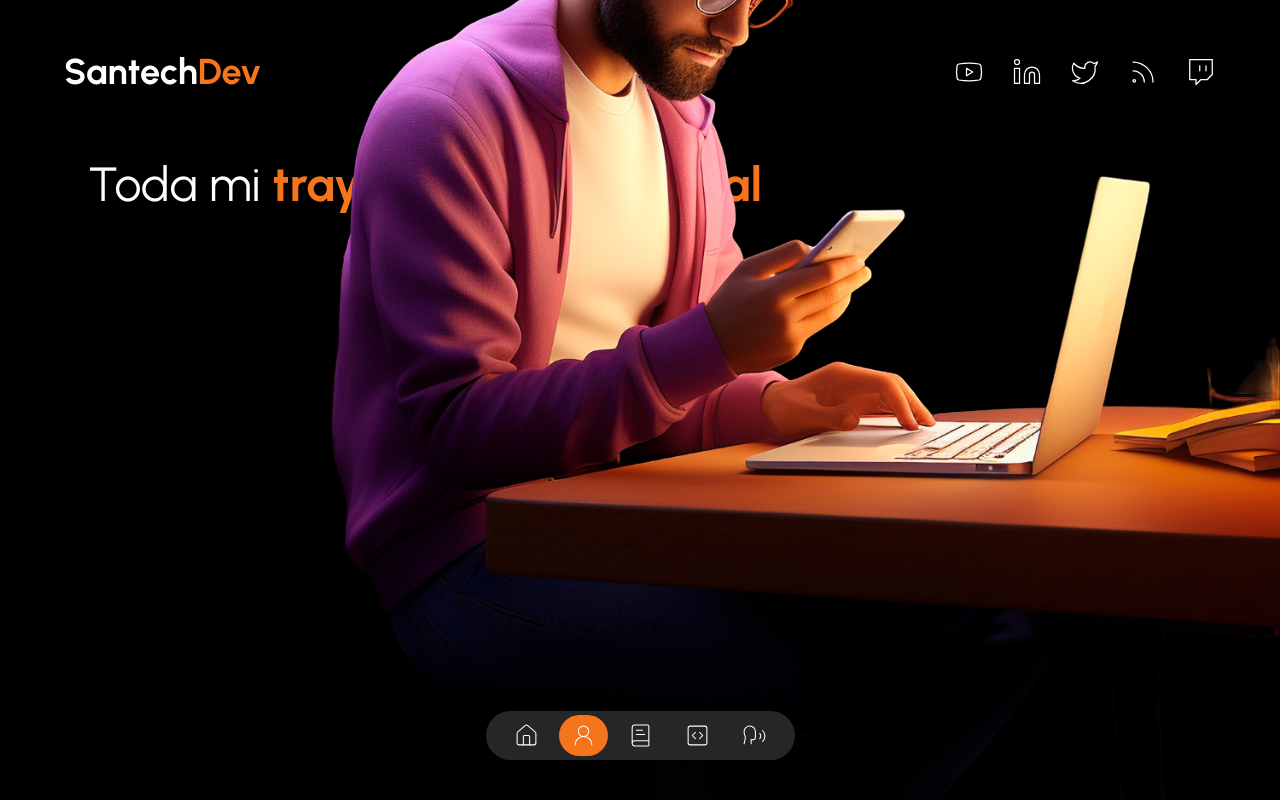
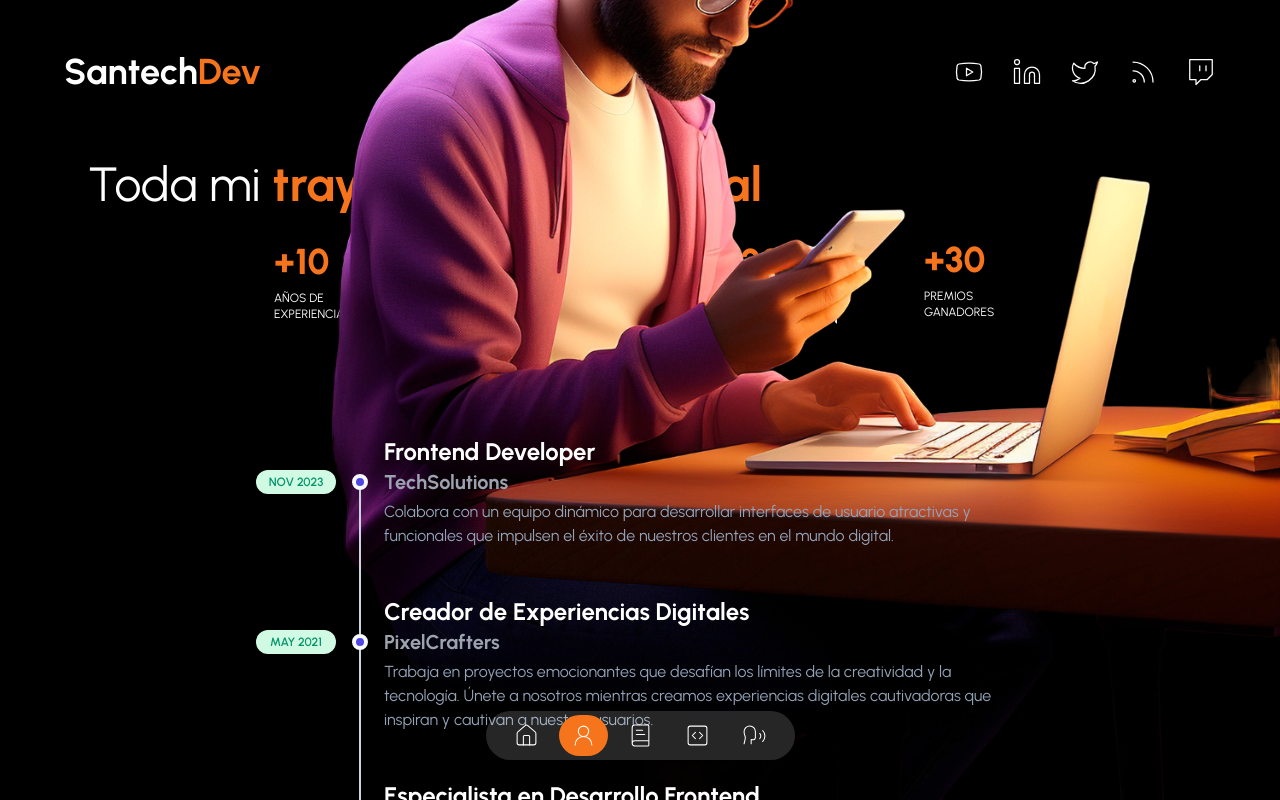
Before and after one commit to DjSantech/SantechDev, a Next.js app: page /about-me in a window 1280 px wide. Shown: the top 800 px of the page. Built offline with nearby package versions, Linux system fonts and the light colour scheme.

Commit message:
about me terminado

```diff
--- a/app/(routes)/about-me/page.tsx
+++ b/app/(routes)/about-me/page.tsx
@@ -2,8 +2,8 @@
 
 import { Avatar } from "@/components/avatar";
 import ContainerPage from "@/components/container";
-// import CounterServices from "@/components/counter-services";
-// import TimeLine from "@/components/time-line";
+import CounterServices from "@/components/counter-services";
+import TimeLine from "@/components/time-line";
 import TransitionPage from "@/components/transition-page";
 
 const AboutMePage = () => {
@@ -19,9 +19,9 @@
                     </span>
                 </h1>
 
-                {/* <CounterServices />
+                <CounterServices />
 
-                <TimeLine /> */}
+                <TimeLine />
 
             </ContainerPage>
         </>
--- /dev/null
+++ b/components/counter-services.tsx
@@ -0,0 +1,23 @@
+import { dataCounter } from "@/data";
+import CountUp from "react-countup";
+
+const CounterServices = () => {
+    return (
+        <div className="grid justify-between max-w-3xl grid-cols-2 gap-3 mx-auto my-8 md:flex md:grid-cols-4 md:gap-6">
+            {dataCounter.map(({ id, endCounter, text, lineRight, lineRightMobile }) => (
+                <div key={id} className={`${lineRight && 'ltr'}`}>
+                    <div className={`${lineRight && 'px-4 border-2 border-transparent md:border-e-gray-100'} ${lineRightMobile && 'border-e-gray-100'}`} >
+                        <p className="flex mb-2 text-2xl font-extrabold md:text-4xl text-secondary">
+                            + <CountUp end={endCounter} start={0} duration={5} />
+                        </p>
+                        <p className="text-xs uppercase max-w-[100px]">
+                            {text}
+                        </p>
+                    </div>
+                </div>
+            ))}
+        </div>
+    );
+}
+
+export default CounterServices;
--- /dev/null
+++ b/components/time-line.tsx
@@ -0,0 +1,33 @@
+import { dataAboutPage } from "@/data";
+
+const TimeLine = () => {
+    return (
+        <div className="flex flex-col justify-center divide-y divide-slate-200">
+            <div className="w-full max-w-3xl mx-auto md:pb-40 md:pt-20">
+                <div className="-my-6">
+                    {dataAboutPage.map((data) => (
+                        <div key={data.id} className="relative py-6 pl-8 sm:pl-32 group">
+                            <h3 className="mb-1 text-2xl font-bold sm:mb-0">{data.title}</h3>
+                            <div className="flex flex-col sm:flex-row items-start mb-1
+                                        group-last:before:hidden before:absolute
+                                        before:left-2 sm:before:left-0 before:h-full
+                                        before:px-px before:bg-slate-300 sm:before:ml-[6.5rem]
+                                        before:self-start before:-translate-x-1/2
+                                        before:translate-y-3 after:absolute after:left-2
+                                        sm:after:left-0 after:w-2 after:h-2 after:bg-indigo-600
+                                        after:border-4 after:box-content after:border-slate-50
+                                        after:rounded-full sm:after:ml-[6.5rem] after:-translate-x-1/2
+                                        after:translate-y-1.5">
+                                <time className="sm:absolute left-0 translate-y-0.5 inline-flex items-center justify-center text-xs font-semibold uppercase w-20 h-6 mb-3 sm:mb-0 text-emerald-600 bg-emerald-100 rounded-full">{data.date}</time>
+                                <div className="text-xl font-bold text-gray-400">{data.subtitle}</div>
+                            </div>
+                            <div className="text-slate-400">{data.description}</div>
+                        </div>
+                    ))}
+                </div>
+            </div>
+        </div>
+    );
+}
+
+export default TimeLine;
--- a/package.json
+++ b/package.json
@@ -15,6 +15,7 @@
     "motion": "^11.16.4",
     "next": "^15.1.4",
     "react": "^19.0.0",
+    "react-countup": "^6.5.3",
     "react-dom": "^19.0.0",
     "react-type-animation": "^3.2.0",
     "urbanist": "^1.0.1"
```
Also changed, not shown: 1 other file (tests, documents, lock files or other folders).
